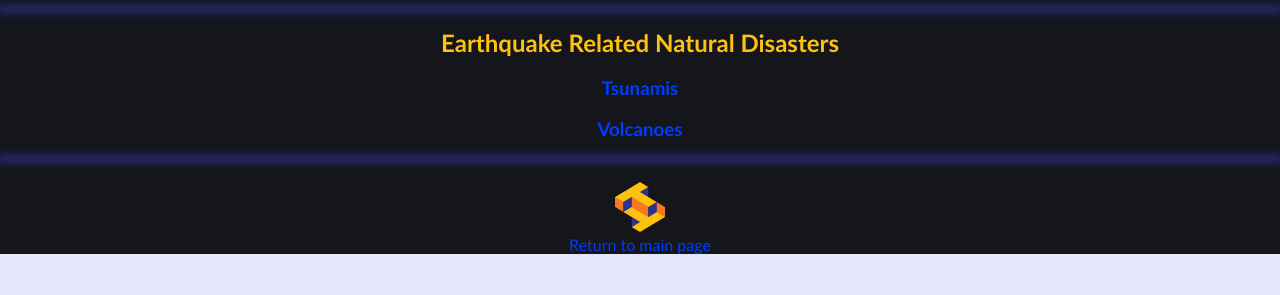
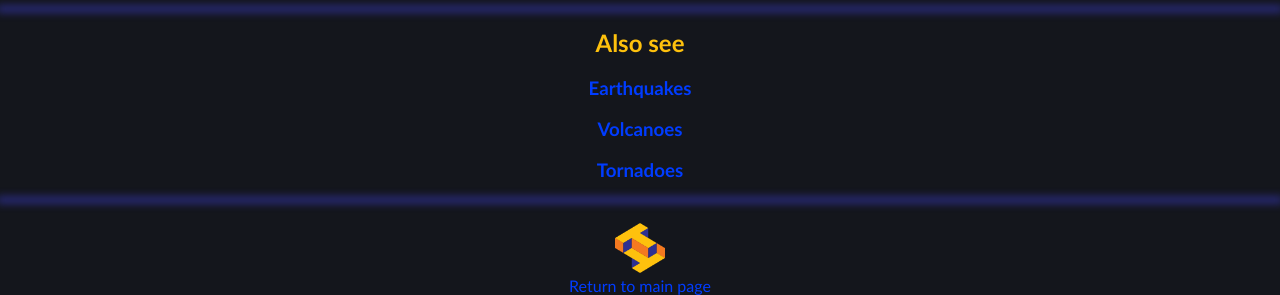
Before and after one commit to RyanKhoiLe/SJtech, a plain HTML site: page tsunamis.html in a window 1280 px wide. Shown: the part 2285-2580 px from the top of the page. Before the commit the page ends 2539 px from the top, so only its background shows below. Drawn offline with Linux system fonts and the light colour scheme.

Commit message:
Update tsunamis.html

```diff
--- a/tsunamis.html
+++ b/tsunamis.html
@@ -29,9 +29,10 @@
     <h2> Earthquakes 101 </h2>
     <iframe class="video" src="https://www.youtube.com/embed/VSgB1IWr6O4" frameborder="0" allowfullscreen></iframe>
     <hr>
-    <h2> Earthquake Related Natural Disasters </h2>
-      <a href="tsunamis.html"><h3>Tsunamis</h3>  </a>
+    <h2> Also see </h2>
+      <a href="earthquakes.html"><h3>Earthquakes</h3>  </a>
       <a href="volcanoes.html"> <h3>Volcanoes</h3> </a>
+      <a href="tornadoes.html"> <h3> Tornadoes </h3></a>
       <hr>
     <img src="techMuseumLogo.png" alt="sjtech" width="50" height="50" style="padding-top: 15px; padding-bottom: 0px;">
     <div><a href="http://ryankhoile.github.io/SJtech/index.html">Return to main page</a></div>
```
